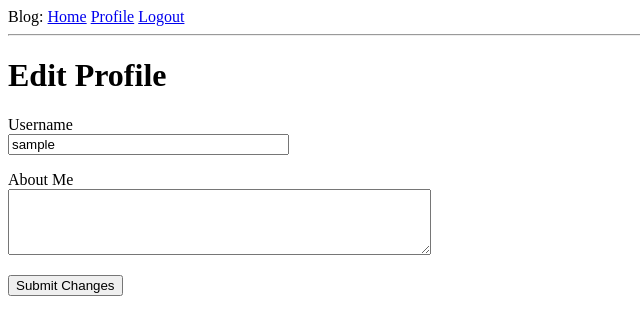
After one commit to PetDios9/first-flask-app, a Flask app: page /edit_profile in a window 1280 px wide. The commit adds this page. Shown: the top 335 px of the page, without its empty margins (0-640 px from the left). Run offline with Flask 3, Linux system fonts and the light colour scheme; the visitor is signed in with stand-in values (Sample User, id 1); data comes from the database, SQL or seed files in the repository; both versions use the stored data as it was after the commit.

Commit message:
feat: added ability to edit username, bio on user acc page

```diff
--- a/app/forms.py
+++ b/app/forms.py
@@ -1,6 +1,6 @@
 from flask_wtf import FlaskForm
-from wtforms import StringField, PasswordField, BooleanField, SubmitField
-from wtforms.validators import DataRequired, ValidationError, Email, EqualTo
+from wtforms import StringField, PasswordField, BooleanField, SubmitField, TextAreaField
+from wtforms.validators import DataRequired, ValidationError, Email, EqualTo, Length
 from app import db
 import sqlalchemy as sa
 from app.models import User
@@ -35,3 +35,9 @@ class RegistrationFrom(FlaskForm):
             raise ValidationError(
                 "This email is already in use. Please login or use a different email."
             )
+
+
+class EditProfileForm(FlaskForm):
+    username = StringField("Username", validators=[DataRequired()])
+    about_me = TextAreaField("About Me", validators=[Length(min=0, max=140)])
+    submit = SubmitField("Submit Changes")
--- a/app/routes.py
+++ b/app/routes.py
@@ -3,7 +3,7 @@ from app import app, db
 from app.models import User
 import sqlalchemy as sa
 from flask_login import current_user, login_user, logout_user, login_required
-from app.forms import LoginForm, RegistrationFrom
+from app.forms import LoginForm, RegistrationFrom, EditProfileForm
 from urllib.parse import urlsplit
 from datetime import datetime, timezone
 
@@ -84,3 +84,19 @@ def before_req():
     if current_user.is_authenticated:
         current_user.last_seen = datetime.now(timezone.utc)
         db.session.commit()
+
+
+@app.route("/edit_profile", methods=["GET", "POST"])
+@login_required
+def edit_profile():
+    form = EditProfileForm()
+    if form.validate_on_submit():
+        current_user.username = form.username.data
+        current_user.about_me = form.about_me.data
+        db.session.commit()
+        flash("Your changes to your profile have been saved.")
+        return redirect(url_for("edit_profile"))
+    elif request.method == "GET":
+        form.username.data = current_user.username
+        form.about_me.data = current_user.about_me
+    return render_template("edit_profile.html", title="Edit Profile", form=form)
--- /dev/null
+++ b/app/templates/edit_profile.html
@@ -0,0 +1,23 @@
+{% extends "base.html" %}
+
+{% block content %}
+<h1>Edit Profile</h1>
+<form action="" method="post">
+    {{ form.hidden_tag() }}
+    <p>
+        {{ form.username.label }}<br>
+        {{ form.username(size=32) }}<br>
+        {% for error in form.username.errors %}
+        <span style="color: red;">[{{ error }}]</span>
+        {% endfor %}
+    </p>
+    <p>
+        {{ form.about_me.label }}<br>
+        {{ form.about_me(cols=50, rows=4) }}<br>
+        {% for error in form.about_me.errors %}
+        <span style="color: red;">[{{ error }}]</span>
+        {% endfor %}
+    </p>
+    <p>{{ form.submit() }}</p>
+</form>
+{% endblock %}
--- a/app/templates/user.html
+++ b/app/templates/user.html
@@ -8,6 +8,9 @@
             <h1>User: {{ user.username }}</h1>
             {% if user.about_me %}<p>{{ user.about_me }}</p>{% endif %}
             {% if user.last_seen %}<p>Last seen on: {{ user.last_seen }}</p>{% endif %}
+            {% if user == current_user %}
+                <p><a href="{{ url_for('edit_profile') }}">Edit your profile</a></p>
+            {% endif %}
         </td>
     </tr>
 </table>
```
Also changed, not shown: app.db.
